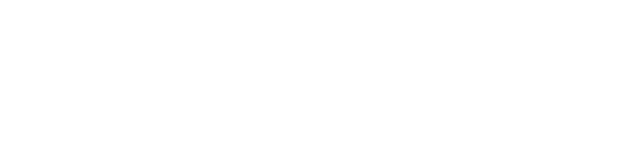
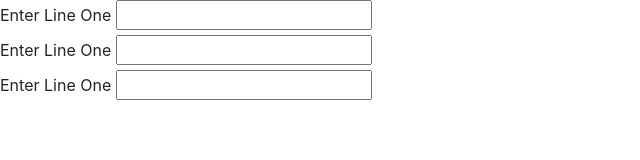
Before and after one commit to thetylerstewart/haiku-checker, a website built with webpack: page src/index.html in a window 1280 px wide. Shown: the whole page, without its empty margins (0-640 px from the left). Built offline with nearby package versions, Linux system fonts and the light colour scheme.

Commit message:
add form

```diff
--- a/src/index.html
+++ b/src/index.html
@@ -2,11 +2,24 @@
 <html lang="en-US">
 
 <head>
-  <title>Insert Title</title>
+  <title>Haiku Checker</title>
 </head>
 
 <body>
-
+  <form>
+    <div>
+      <label for="line-one">Enter Line One</label>
+      <input type="text" name="line-one" id="line-one">
+    </div>
+    <div>
+      <label for="line-one">Enter Line One</label>
+      <input type="text" name="line-one" id="line-one">
+    </div>
+    <div>
+      <label for="line-one">Enter Line One</label>
+      <input type="text" name="line-one" id="line-one">
+    </div>
+  </form>
 </body>
 
 </html>
--- a/webpack.config.js
+++ b/webpack.config.js
@@ -15,7 +15,7 @@ module.exports = {
   plugins: [
     new CleanWebpackPlugin(),
     new HtmlWebpackPlugin({
-      title: 'Insert Title',
+      title: 'Haiku Checker',
       template: './src/index.html',
       inject: 'body'
     })
```
